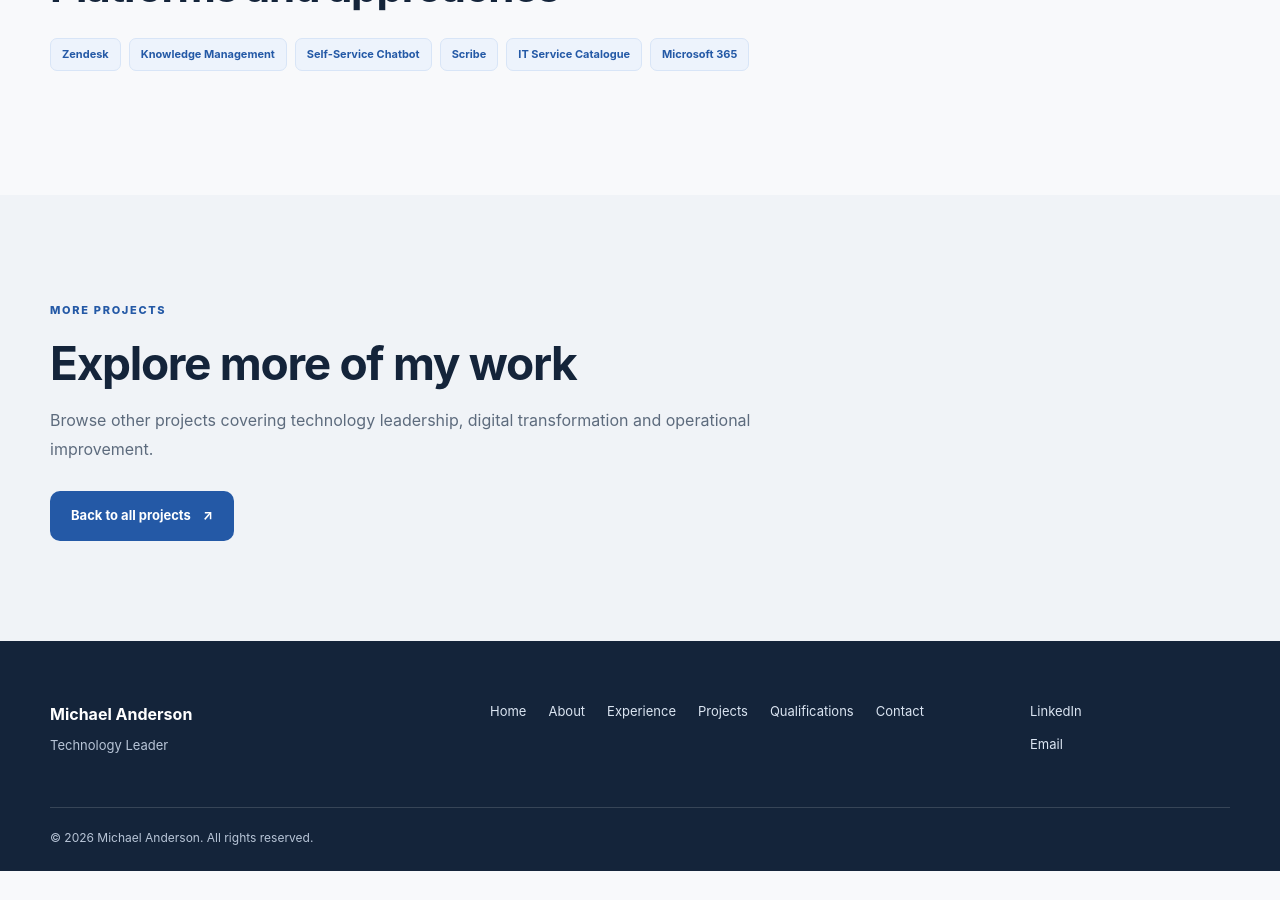
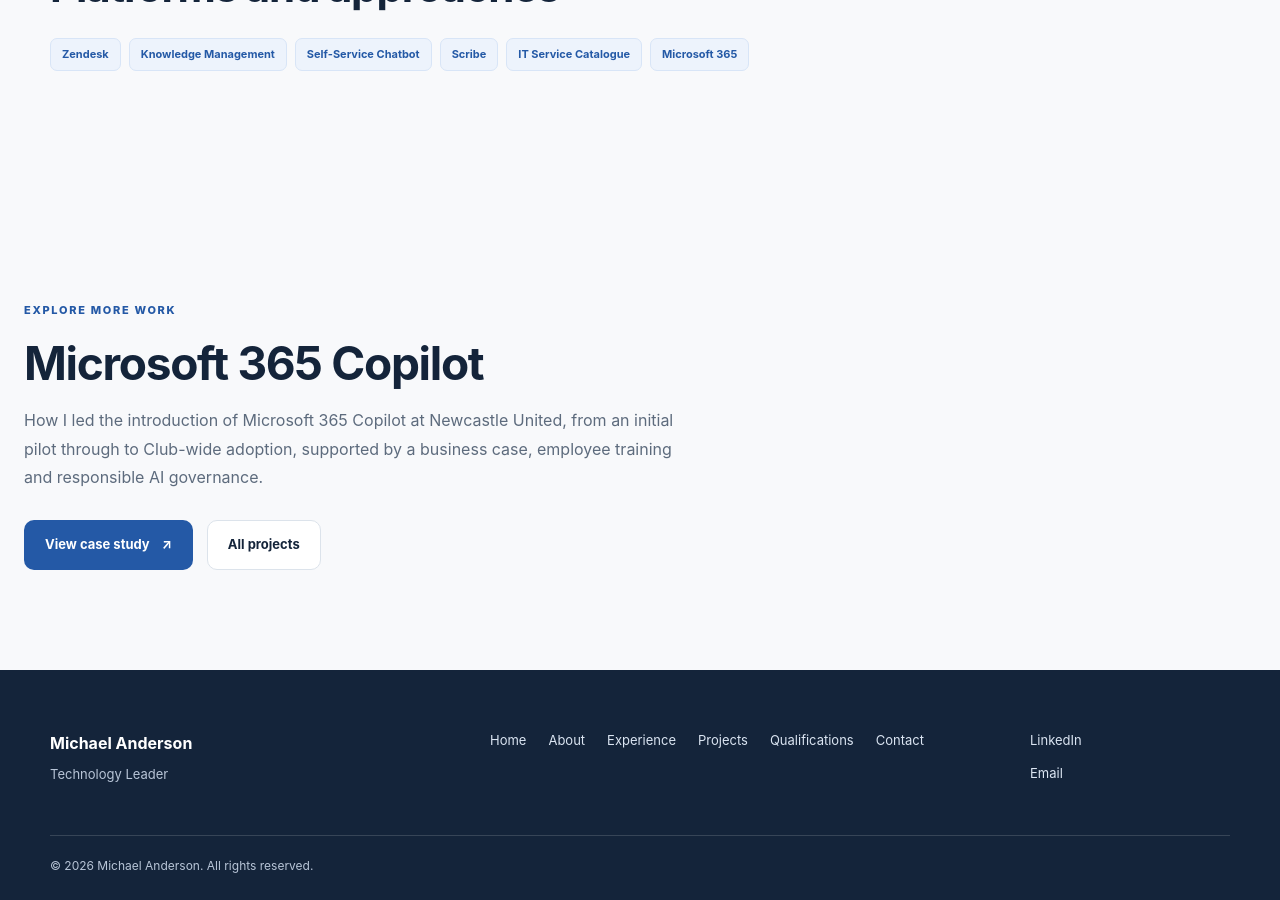
Before and after one commit to manderson90-sudo/Manderson-sandbox, a Jekyll site: the page built from projects/nu-tech/index.html, in a window 1280 px wide and 900 px high, scrolled down 4963 px. Built offline with Jekyll 4.4.1, drawn with Linux system fonts in a browser that asks for light colours; before the commit the page ends 5834 px from its top, so only the background shows below that; some of the changed text lies outside the part shown.

Commit message:
Update index.html

```diff
--- a/projects/nu-tech/index.html
+++ b/projects/nu-tech/index.html
@@ -4,6 +4,8 @@ title: "nu:tech | IT Knowledge Management & Self-Service"
 description: A Newcastle United case study covering the introduction of nu:tech, a Zendesk knowledge base and self-service chatbot.
 permalink: /projects/nu-tech/
 ---
+
+<!-- CASE STUDY HERO -->
 
 <section class="case-study-hero">
   <div class="container">
@@ -56,6 +58,9 @@ permalink: /projects/nu-tech/
   </div>
 </section>
 
+
+<!-- CASE STUDY CONTENT -->
+
 <section class="section">
   <div class="container">
 
@@ -63,13 +68,17 @@ permalink: /projects/nu-tech/
 
       <main class="case-study-main">
 
-        <!-- CHALLENGE -->
+        <!-- SECTION 01 -->
 
         <section class="case-study-section" id="challenge">
 
-          <span class="eyebrow">01 / THE CHALLENGE</span>
+          <span class="eyebrow">
+            01 / THE CHALLENGE
+          </span>
 
-          <h2>Making IT support easier to access</h2>
+          <h2>
+            Making IT support easier to access
+          </h2>
 
           <p>
             Before the introduction of the knowledge base,
@@ -95,13 +104,18 @@ permalink: /projects/nu-tech/
 
         </section>
 
-        <!-- ROLE -->
+
+        <!-- SECTION 02 -->
 
         <section class="case-study-section" id="role">
 
-          <span class="eyebrow">02 / MY ROLE</span>
+          <span class="eyebrow">
+            02 / MY ROLE
+          </span>
 
-          <h2>From idea to implementation</h2>
+          <h2>
+            From idea to implementation
+          </h2>
 
           <p>
             I identified the opportunity to use Zendesk's
@@ -125,21 +139,30 @@ permalink: /projects/nu-tech/
 
         </section>
 
-        <!-- DELIVERY -->
+
+        <!-- SECTION 03 -->
 
         <section class="case-study-section" id="delivery">
 
-          <span class="eyebrow">03 / THE SOLUTION</span>
+          <span class="eyebrow">
+            03 / THE SOLUTION
+          </span>
 
-          <h2>What we delivered</h2>
+          <h2>
+            What we delivered
+          </h2>
 
           <div class="case-study-deliverables">
 
             <div class="case-study-deliverable">
+
               <span class="case-study-step">01</span>
 
               <div>
-                <h3>A centralised knowledge base</h3>
+
+                <h3>
+                  A centralised knowledge base
+                </h3>
 
                 <p>
                   We developed more than 100 knowledge
@@ -154,14 +177,21 @@ permalink: /projects/nu-tech/
                   sending limits, email signatures and
                   file sharing through OneDrive and SharePoint.
                 </p>
+
               </div>
+
             </div>
 
+
             <div class="case-study-deliverable">
+
               <span class="case-study-step">02</span>
 
               <div>
-                <h3>Service catalogue integration</h3>
+
+                <h3>
+                  Service catalogue integration
+                </h3>
 
                 <p>
                   We organised the knowledge base around
@@ -175,14 +205,21 @@ permalink: /projects/nu-tech/
                   This gave colleagues a clearer way to
                   navigate the information available to them.
                 </p>
+
               </div>
+
             </div>
 
+
             <div class="case-study-deliverable">
+
               <span class="case-study-step">03</span>
 
               <div>
-                <h3>An integrated self-service chatbot</h3>
+
+                <h3>
+                  An integrated self-service chatbot
+                </h3>
 
                 <p>
                   We introduced a chatbot that allowed
@@ -197,14 +234,21 @@ permalink: /projects/nu-tech/
                   colleagues to contact the Service Desk
                   for every routine enquiry.
                 </p>
+
               </div>
+
             </div>
 
+
             <div class="case-study-deliverable">
+
               <span class="case-study-step">04</span>
 
               <div>
-                <h3>Interactive guides using Scribe</h3>
+
+                <h3>
+                  Interactive guides using Scribe
+                </h3>
 
                 <p>
                   We used Scribe to capture processes
@@ -217,14 +261,21 @@ permalink: /projects/nu-tech/
                   colleagues follow instructions and
                   complete common tasks independently.
                 </p>
+
               </div>
+
             </div>
 
+
             <div class="case-study-deliverable">
+
               <span class="case-study-step">05</span>
 
               <div>
-                <h3>A dedicated area for new starters</h3>
+
+                <h3>
+                  A dedicated area for new starters
+                </h3>
 
                 <p>
                   We created a dedicated section for
@@ -232,20 +283,27 @@ permalink: /projects/nu-tech/
                   useful IT information and guidance
                   to help them get up to speed.
                 </p>
+
               </div>
+
             </div>
 
           </div>
 
         </section>
 
-        <!-- BRAND -->
+
+        <!-- SECTION 04 -->
 
         <section class="case-study-section" id="branding">
 
-          <span class="eyebrow">04 / INTERNAL BRANDING</span>
+          <span class="eyebrow">
+            04 / INTERNAL BRANDING
+          </span>
 
-          <h2>Introducing nu:tech</h2>
+          <h2>
+            Introducing nu:tech
+          </h2>
 
           <p>
             The knowledge base was branded as
@@ -285,17 +343,27 @@ permalink: /projects/nu-tech/
 
         </section>
 
-        <!-- OUTCOMES -->
+
+        <!-- SECTION 05 -->
 
         <section class="case-study-section" id="outcomes">
 
-          <span class="eyebrow">05 / THE OUTCOME</span>
+          <span class="eyebrow">
+            05 / THE OUTCOME
+          </span>
 
-          <h2>Improving the employee experience</h2>
+          <h2>
+            Improving the employee experience
+          </h2>
 
           <div class="case-study-result">
+
             <strong>12%</strong>
-            <span>Improvement in customer satisfaction</span>
+
+            <span>
+              Improvement in customer satisfaction
+            </span>
+
           </div>
 
           <p>
@@ -327,36 +395,50 @@ permalink: /projects/nu-tech/
 
         </section>
 
-        <!-- TECHNOLOGY -->
+
+        <!-- SECTION 06 -->
 
         <section class="case-study-section" id="technology">
 
-          <span class="eyebrow">06 / TECHNOLOGY</span>
+          <span class="eyebrow">
+            06 / TECHNOLOGY
+          </span>
 
-          <h2>Platforms and approaches</h2>
+          <h2>
+            Platforms and approaches
+          </h2>
 
           <div class="portfolio-project-tags">
+
             <span>Zendesk</span>
             <span>Knowledge Management</span>
             <span>Self-Service Chatbot</span>
             <span>Scribe</span>
             <span>IT Service Catalogue</span>
             <span>Microsoft 365</span>
+
           </div>
 
         </section>
 
       </main>
 
-      <!-- CASE STUDY SIDEBAR -->
 
-      <aside class="case-study-sidebar">
+      <!-- PROJECT SIDEBAR -->
+
+      <aside
+        class="case-study-sidebar"
+        aria-label="Project details"
+      >
 
         <div class="case-study-sidebar-card">
 
-          <span class="eyebrow">PROJECT DETAILS</span>
+          <span class="eyebrow">
+            PROJECT DETAILS
+          </span>
 
           <dl>
+
             <div>
               <dt>Organisation</dt>
               <dd>Newcastle United Football Club</dd>
@@ -370,7 +452,8 @@ permalink: /projects/nu-tech/
             <div>
               <dt>My contribution</dt>
               <dd>
-                Initiative proposal, team leadership,
+                Initiative proposal,
+                team leadership,
                 implementation and configuration
               </dd>
             </div>
@@ -384,6 +467,7 @@ permalink: /projects/nu-tech/
               <dt>Key outcome</dt>
               <dd>12% CSAT improvement</dd>
             </div>
+
           </dl>
 
         </div>
@@ -395,28 +479,44 @@ permalink: /projects/nu-tech/
   </div>
 </section>
 
-<section class="section tinted">
+
+<!-- NEXT PROJECT -->
+
+<section class="section case-study-next">
 
   <div class="container">
 
-    <div class="case-study-next">
+    <span class="eyebrow">
+      EXPLORE MORE WORK
+    </span>
 
-      <span class="eyebrow">MORE PROJECTS</span>
+    <h2>
+      Microsoft 365 Copilot
+    </h2>
 
-      <h2>Explore more of my work</h2>
+    <p>
+      How I led the introduction of Microsoft 365
+      Copilot at Newcastle United, from an initial
+      pilot through to Club-wide adoption,
+      supported by a business case, employee
+      training and responsible AI governance.
+    </p>
 
-      <p>
-        Browse other projects covering technology
-        leadership, digital transformation and
-        operational improvement.
-      </p>
+    <div class="actions">
 
       <a
         class="btn btn-primary"
+        href="{{ '/projects/copilot-rollout/' | relative_url }}"
+      >
+        View case study
+        <span aria-hidden="true">↗</span>
+      </a>
+
+      <a
+        class="btn btn-secondary"
         href="{{ '/projects/' | relative_url }}"
       >
-        Back to all projects
-        <span aria-hidden="true">↗</span>
+        All projects
       </a>
 
     </div>
```
Also changed, not shown: other parts of projects/nu-tech/index.html (+1 -1 lines).
